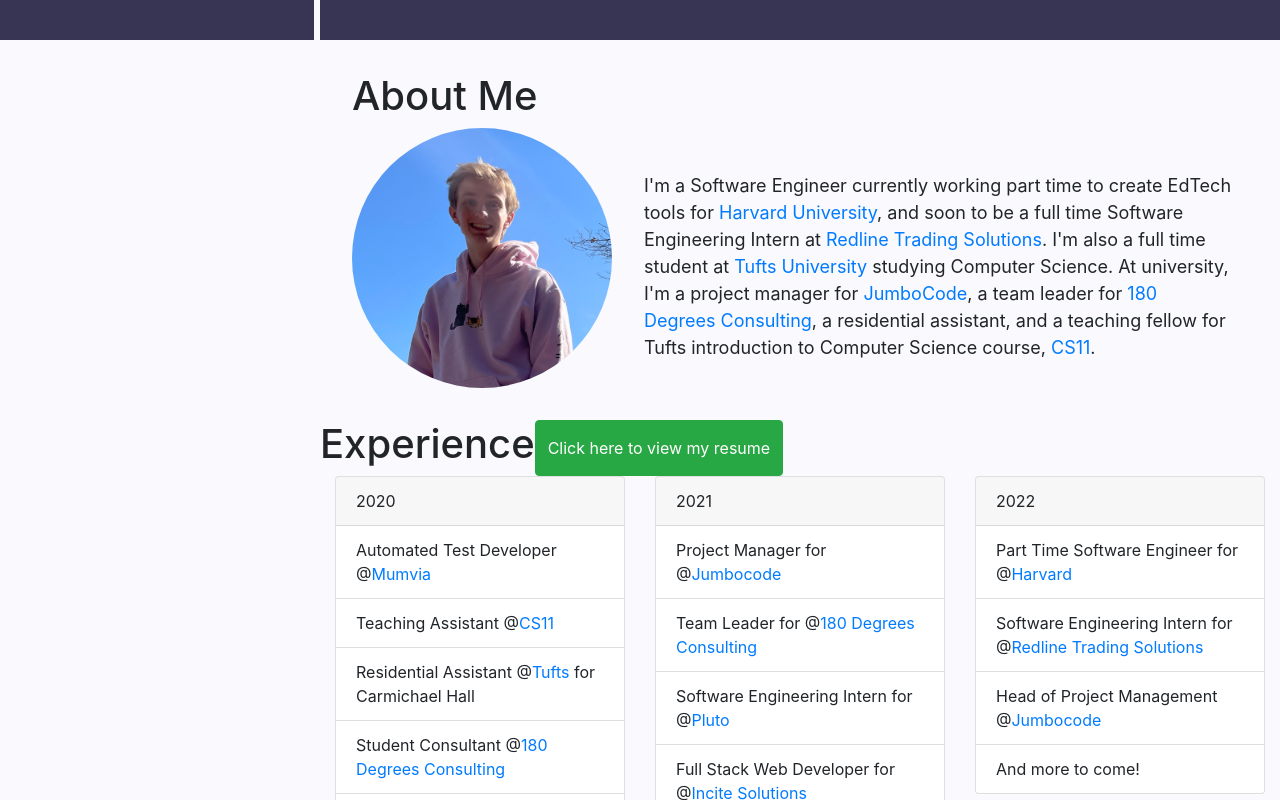
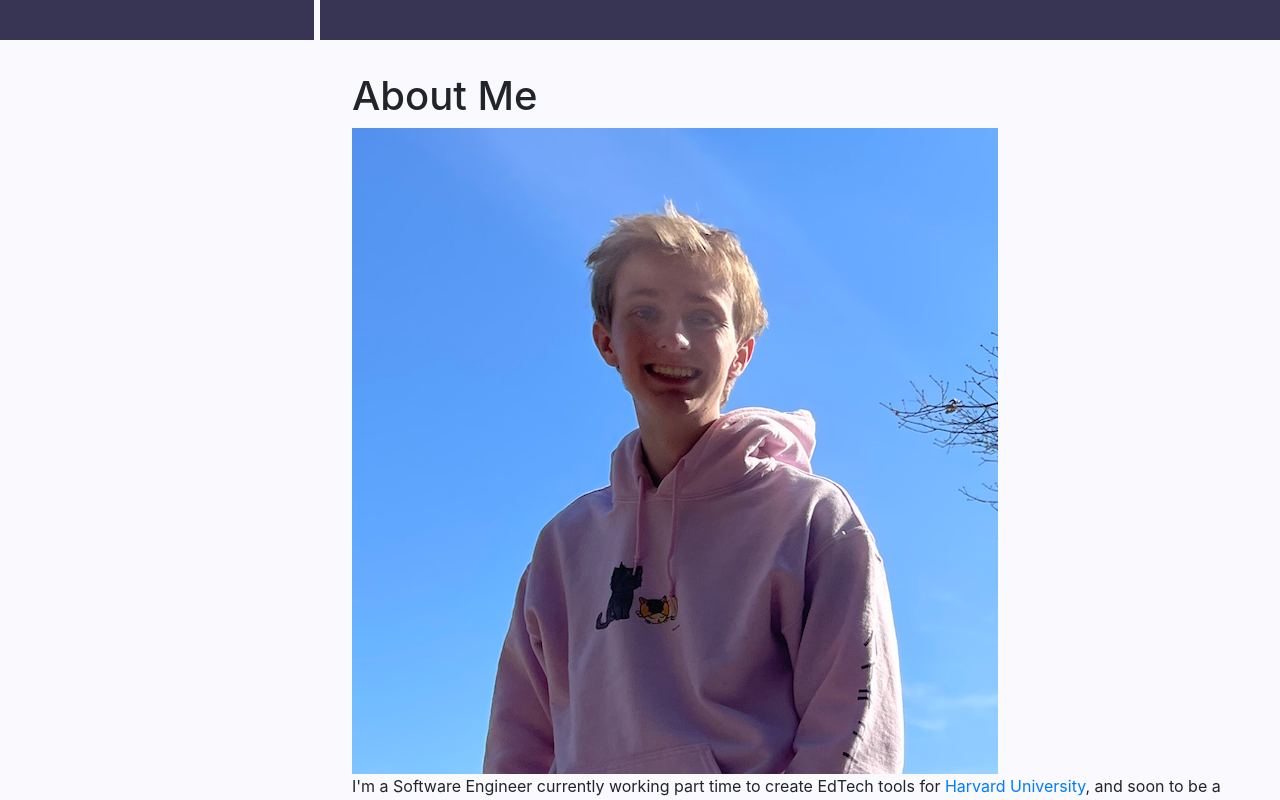
Before and after one commit to JacksonParsells/personal_web, a React (Create React App) app: page / in a window 1280 px wide. Shown: the part 760-1560 px from the top of the page. Built offline with nearby package versions, Linux system fonts and the light colour scheme.

Commit message:
began transition of about to bootstrap

```diff
--- a/src/components/About/About.tsx
+++ b/src/components/About/About.tsx
@@ -9,7 +9,8 @@
             <h1>
                 About Me
             </h1>
-            <div className='about-statement'>
+            <div className="container">
+                <div className='row'>
                     <img src={Headshot} alt="Jackson Parsells headshot" />
                     <span className='text-bubble'>
                         I'm a Software Engineer currently working part time to create
@@ -22,6 +23,7 @@
                     </span>
                 </div>
             </div>
+        </div>
     );
 };
 
--- a/src/components/Experience/Experience.tsx
+++ b/src/components/Experience/Experience.tsx
@@ -7,7 +7,7 @@
             <div className="container">
             <div className="row">
                 <h1>Experience </h1>
-                <button type="button" className='btn btn-success' onClick={() => window.open(Resume, '_blank')}>
+                <button type="button" className='btn btn-primary' onClick={() => window.open(Resume, '_blank')}>
                     Click here to view my resume
                 </button>
             </div>
```
Lines whose indentation alone changed are shown as unchanged.
